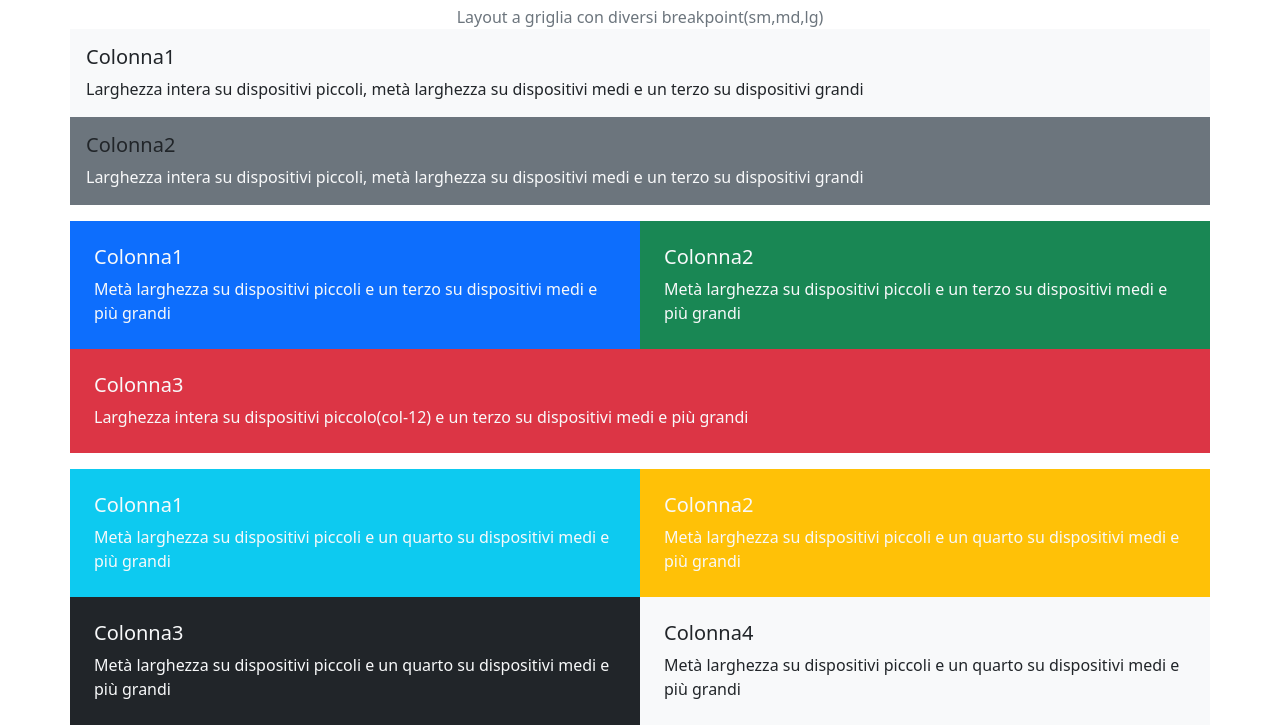
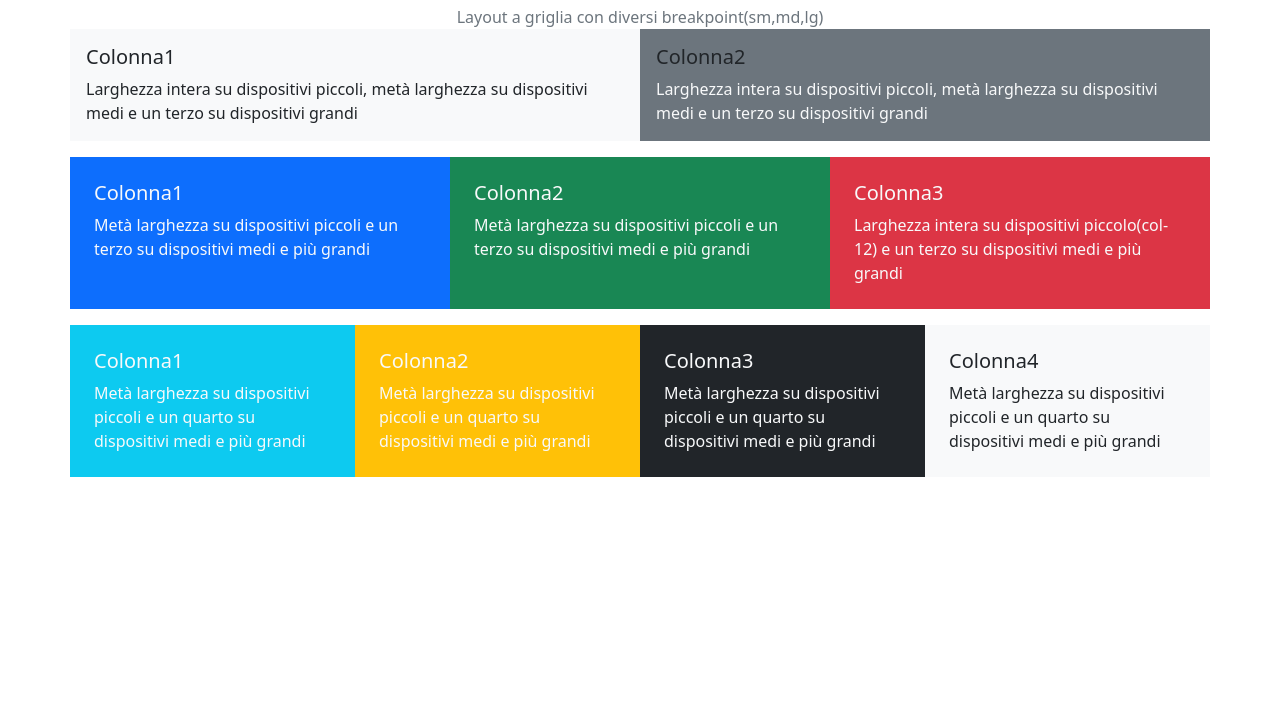
Before and after one commit to MattiaToscano/htmlcss-bootstrap-layout, a plain HTML site: page index.html in a window 1280 px wide. Shown: the part 80-805 px from the top of the page. Drawn offline with nearby package versions, Linux system fonts and the light colour scheme.

Commit message:
[UPD] Creata griglia MD

```diff
--- a/index.html
+++ b/index.html
@@ -16,11 +16,11 @@
                 </div>
                 <div class="container">
                     <div class="row">
-                        <div class="col-12 bg-light p-3">
+                        <div class="col-12 col-md-6 bg-light p-3 ">
                             <h5> Colonna1</h5>
                             <span>Larghezza intera su dispositivi piccoli, metà larghezza su dispositivi medi e un terzo su dispositivi grandi</span>
                         </div>
-                        <div class="col-12  bg-secondary p-3">
+                        <div class="col-12 col-md-6 bg-secondary p-3">
                             <h5>Colonna2</h5>
                             <span class="text-light">Larghezza intera su dispositivi piccoli, metà larghezza su dispositivi medi e un terzo su dispositivi grandi</span>
                         </div>
@@ -28,15 +28,15 @@
                 </div>
                 <div class="container mt-3">
                     <div class="row text-light">
-                        <div class="col-6 bg-primary p-4">
+                        <div class="col-6 col-md-4 bg-primary p-4">
                             <h5>Colonna1</h5>
                             <span >Metà larghezza su dispositivi piccoli e un terzo su dispositivi medi e più grandi</span>
                         </div>
-                        <div class="col-6 bg-success p-4">
+                        <div class="col-6 col-md-4 bg-success p-4">
                             <h5>Colonna2</h5>
                             <span>Metà larghezza su dispositivi piccoli e un terzo su dispositivi medi e più grandi</span>
                         </div>
-                        <div class="col-12 bg-danger p-4">
+                        <div class="col-12 col-md-4 bg-danger p-4">
                             <h5>Colonna3</h5>
                             <span>Larghezza intera su dispositivi piccolo(col-12) e un terzo su dispositivi medi e più grandi</span>
                         </div>
@@ -44,19 +44,19 @@
                 </div>
                 <div class="container mt-3">
                     <div class="row">
-                        <div class="col-6 bg-info text-light p-4">
+                        <div class="col-6 col-md-3 bg-info text-light p-4">
                             <h5>Colonna1</h5>
                             <span>Metà larghezza su dispositivi piccoli e un quarto su dispositivi medi e più grandi</span>
                         </div>
-                        <div class="col-6 bg-warning text-light p-4">
+                        <div class="col-6 col-md-3 bg-warning text-light p-4">
                             <h5>Colonna2</h5>
                             <span>Metà larghezza su dispositivi piccoli e un quarto su dispositivi medi e più grandi</span>
                         </div>
-                        <div class="col-6 bg-dark text-light p-4">
+                        <div class="col-6 col-md-3 bg-dark text-light p-4">
                             <h5>Colonna3</h5>
                             <span>Metà larghezza su dispositivi piccoli e un quarto su dispositivi medi e più grandi</span>
                         </div>
-                        <div class="col-6 bg-light p-4">
+                        <div class="col-6 col-md-3 bg-light p-4">
                             <h5>Colonna4</h5>
                             <span>Metà larghezza su dispositivi piccoli e un quarto su dispositivi medi e più grandi</span>
                         </div>
```
